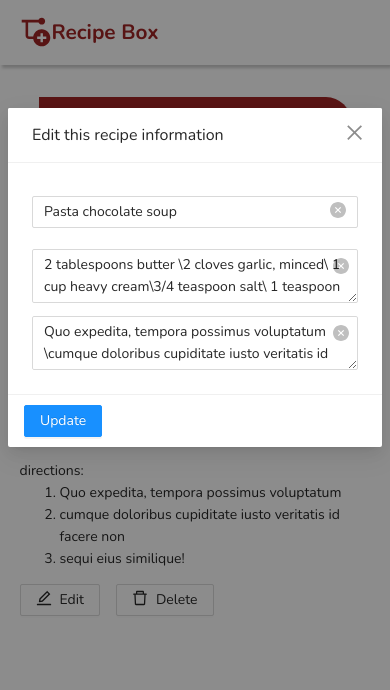
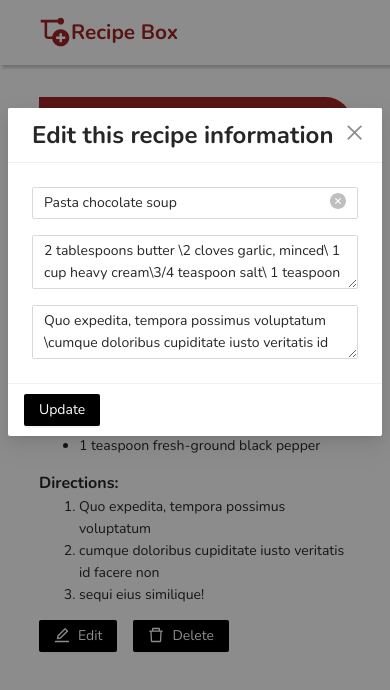
Before and after one commit to UhiriweAudace/recipeBox, a React (Create React App) app: page / in a window 390 px wide. Both pictures are taken after a click on the button "Edit". Shown: the top 690 px of the page. Built offline with nearby package versions, Linux system fonts and the light colour scheme.

Commit message:
Update recipe - completed

```diff
--- a/src/App.scss
+++ b/src/App.scss
@@ -62,8 +62,8 @@ ol {
         box-shadow: $boxShadow $grey;
         cursor: pointer;
         overflow: hidden;
-      height: 50px;
-      text-overflow: ellipsis !important;
+        height: 50px;
+        text-overflow: ellipsis !important;
       }
     }
   }
@@ -89,6 +89,11 @@ ol {
 
     .anticon {
       font-size: 2rem !important;
+      &:hover {
+        color: $red;
+        transition: 0.3s color linear;
+        cursor: pointer;
+      }
     }
   }
 }
@@ -100,7 +105,9 @@ ol {
 }
 
 .ant-modal-body {
-  line-height: 3.5;
+  .mt-1 {
+    margin: 1rem 0 !important;
+  }
 
   svg {
     font-size: 1rem;
@@ -121,16 +128,64 @@ ol {
   }
 }
 
-.buttons {
-  button:nth-child(1) {
-    margin-right: 1rem;
+.btn {
+  margin-right: 1rem;
+  &.btn-dark {
+    background: $black !important;
+    color: $white !important;
+    border: none;
+    outline: none;
   }
 
-  button:hover {
-    background-color: $black;
-    color: $white;
-    transition: 2s background-color linear;
+  &:hover {
+    background: $red !important;
+    color: $white !important;
+    transition: 0.5s background-color linear;
     border: none;
     outline: none;
   }
 }
+
+.text {
+  &.text-1 {
+    font-weight: bold;
+    font-size: 2rem;
+  }
+  &.text-2 {
+    font-weight: bold;
+    font-size: 1rem;
+  }
+}
+.ant-modal-title {
+  font-weight: bold !important;
+  font-size: 1.5rem !important;
+}
+@media (max-width: 575.98px) {
+  header {
+    padding: 1rem 10%;
+  }
+  .right-side {
+    padding: 2rem 10%;
+  }
+
+  .text {
+    &.text-1 {
+      font-weight: bold;
+      font-size: 1.4rem;
+    }
+    &.text-2 {
+      font-weight: bold;
+      font-size: 1rem;
+    }
+  }
+}
+@media (min-width: 576px) and (max-width: 767.98px) {
+}
+@media (min-width: 768px) and (max-width: 991.98px) {
+}
+@media (min-width: 992px) and (max-width: 1199.98px) {
+}
+@media (min-width: 1200px) {
+}
+@media (min-height: 1366px) {
+}
--- a/src/App.tsx
+++ b/src/App.tsx
@@ -1,7 +1,7 @@
 import React, { useState, useEffect } from "react";
 import { Row } from "antd";
 import "./App.scss";
-import values from "./constants";
+import { values, RECIPES_USERNAME } from "./constants";
 import { Recipe } from "./types";
 import MainHeader from "./components/MainHeader";
 import RecipeList from "./components/RecipeList";
@@ -16,8 +16,8 @@ function App() {
   const [form, setform] = useState<Recipe>({ id: "", name: "", ingredients: [""], direction: [""] });
 
   useEffect(() => {
-    localStorage.setItem("audace_recipes", localStorage.getItem("audace_recipes") || JSON.stringify(values));
-    const data = localStorage.getItem("audace_recipes");
+    localStorage.setItem(RECIPES_USERNAME, localStorage.getItem(RECIPES_USERNAME) || JSON.stringify(values));
+    const data = localStorage.getItem(RECIPES_USERNAME);
     setRecipes(JSON.parse(data || ""));
     setSelected(JSON.parse(data || "")[0]);
   }, []);
@@ -33,12 +33,13 @@ function App() {
     ev.preventDefault();
     const data = recipes;
     data?.push({ ...form, id: data.length });
-    localStorage.setItem("audace_recipes", JSON.stringify(data));
+    localStorage.setItem(RECIPES_USERNAME, JSON.stringify(data));
     setSelected(form);
     setOpen(false);
   };
 
   const onUpdateHandler = (ev: React.MouseEvent<HTMLElement, MouseEvent>): void => {
+    ev.preventDefault();
     recipes?.forEach((value, index) => {
       if (value.id === selected?.id) {
         recipes[index].name = form.name;
@@ -46,7 +47,7 @@ function App() {
         recipes[index].direction = form.direction;
       }
     });
-    localStorage.setItem("audace_recipes", JSON.stringify(recipes));
+    localStorage.setItem(RECIPES_USERNAME, JSON.stringify(recipes));
     setSelected(form);
     setOpen(false);
   };
@@ -54,7 +55,6 @@ function App() {
   return (
     <div className="App">
       <MainHeader />
-      <div>
         <Row>
           <RecipeList recipes={recipes} selected={selected} setSelected={setSelected} />
           <RecipeBody selected={selected} setOpen={setOpen} open={open} setEdit={setEdit} setForm={setform} />
@@ -71,7 +71,6 @@ function App() {
             onUpdateHandler={onUpdateHandler}
           />
         </Row>
-      </div>
     </div>
   );
 }
--- a/src/components/RecipeBody.tsx
+++ b/src/components/RecipeBody.tsx
@@ -1,24 +1,16 @@
 import React from "react";
 import { PlusCircleFilled, EditOutlined, DeleteOutlined } from "@ant-design/icons";
 import { Col, Row, Button } from "antd";
-import { Recipe } from "../types";
+import { RecipeBodyProps } from "../types";
 
-type Props = {
-  selected: Recipe | null;
-  setEdit: (value: boolean) => void;
-  setOpen: (value: boolean) => void;
-  setForm:(selected:Recipe)=>void;
-  open: boolean;
-};
-
-export default function RecipeBody({ selected, setOpen, open, setEdit,setForm }: Props) {
+export default function RecipeBody({ selected, setOpen, open, setEdit, setForm }: RecipeBodyProps) {
   return (
     <Col xs={24} sm={16} lg={16} className="right-side">
-      <h5>{selected?.name}</h5>
+      <span className="text text-1">{selected?.name}</span>
       <div>
         <div>
           <div className="info-header">
-            <span>ingredients:</span>
+            <span className="text text-2">Ingredients:</span>
             <span onClick={() => setOpen(!open)}>
               <PlusCircleFilled />
             </span>
@@ -30,7 +22,7 @@ export default function RecipeBody({ selected, setOpen, open, setEdit,setForm }:
           </ul>
         </div>
         <div>
-          <span>directions:</span>
+          <span className="text text-2">Directions:</span>
           <ol>
             {selected?.direction.map((value, index) => {
               return <li key={index}>{value}</li>;
@@ -38,18 +30,19 @@ export default function RecipeBody({ selected, setOpen, open, setEdit,setForm }:
           </ol>
         </div>
       </div>
-      <Row className="buttons">
+      <Row>
         <Button
           onClick={() => {
             setEdit(true);
             setOpen(true);
-            selected&&setForm(selected)
+            selected && setForm(selected);
           }}
+          className="btn btn-dark"
         >
           <EditOutlined />
           Edit
         </Button>
-        <Button>
+        <Button className="btn btn-dark">
           <DeleteOutlined /> Delete
         </Button>
       </Row>
--- a/src/components/RecipeList.tsx
+++ b/src/components/RecipeList.tsx
@@ -1,19 +1,13 @@
 import React from "react";
 import { Col } from "antd";
-import { Recipe } from "../types";
+import { RecipeListProps } from "../types";
 
-type Props = {
-  recipes: Recipe[] | null;
-  selected: Recipe | null;
-  setSelected: (recipe: Recipe) => void;
-};
-
-export default function RecipeList({ recipes, selected, setSelected }: Props) {
+export default function RecipeList({ recipes, selected, setSelected }: RecipeListProps) {
   return (
     <Col xs={24} sm={8} lg={8} className="left-side">
       <div className="list">
         {recipes &&
-          recipes.map((recipe, index) => {
+          recipes.map((recipe) => {
             return (
               <div
                 key={recipe.id}
--- a/src/components/RecipeModal.tsx
+++ b/src/components/RecipeModal.tsx
@@ -1,19 +1,6 @@
 import React from "react";
-import { Recipe } from "../types";
 import { Button, Input, Modal } from "antd";
-
-type Props = {
-  form: Recipe;
-  selected?: Recipe | null;
-  open: boolean;
-  edit?: boolean;
-  setEdit: (value: boolean) => void;
-  handleOk: () => void;
-  setOpen: (value: boolean) => void;
-  onSubmitHandler: (ev: React.MouseEvent<HTMLElement, MouseEvent>) => void;
-  onUpdateHandler: (ev: React.MouseEvent<HTMLElement, MouseEvent>) => void;
-  onchange: (ev: React.ChangeEvent<HTMLInputElement | HTMLTextAreaElement>) => void;
-};
+import { RecipeModalProps } from "../types";
 
 export default function RecipeModal({
   form,
@@ -26,7 +13,7 @@ export default function RecipeModal({
   onchange,
   edit,
   setEdit,
-}: Props) {
+}: RecipeModalProps) {
   const onCancelHandler = () => {
     setOpen(!open);
     setEdit(false);
@@ -43,6 +30,7 @@ export default function RecipeModal({
         <Button
           key="submit"
           type="primary"
+          className="btn btn-dark"
           loading={false}
           onClick={(ev: React.MouseEvent<HTMLElement, MouseEvent>) =>
             !edit ? onSubmitHandler(ev) : onUpdateHandler(ev)
@@ -63,14 +51,13 @@ export default function RecipeModal({
       <Input.TextArea
         placeholder="Enter a recipe ingredients"
         name="ingredients"
-        allowClear
         value={form?.ingredients.join("\\")}
         onChange={(ev) => onchange(ev)}
+        className="mt-1"
       />
       <Input.TextArea
         placeholder="Enter a recipe direction"
         name="direction"
-        allowClear
         value={form?.direction.join("\\")}
         onChange={(ev) => onchange(ev)}
       />
--- a/src/constants/index.ts
+++ b/src/constants/index.ts
@@ -1,4 +1,4 @@
-const values = [
+ export const values = [
   {
     id:1,
     name: "Pasta chocolate soup",
@@ -19,4 +19,4 @@ const values = [
   },
 ];
 
-export default values;
+export const RECIPES_USERNAME="audace_recipes"
```
Also changed, not shown: src/types/index.ts (+27 -0 lines), 1 other file (tests, documents, lock files or other folders).
